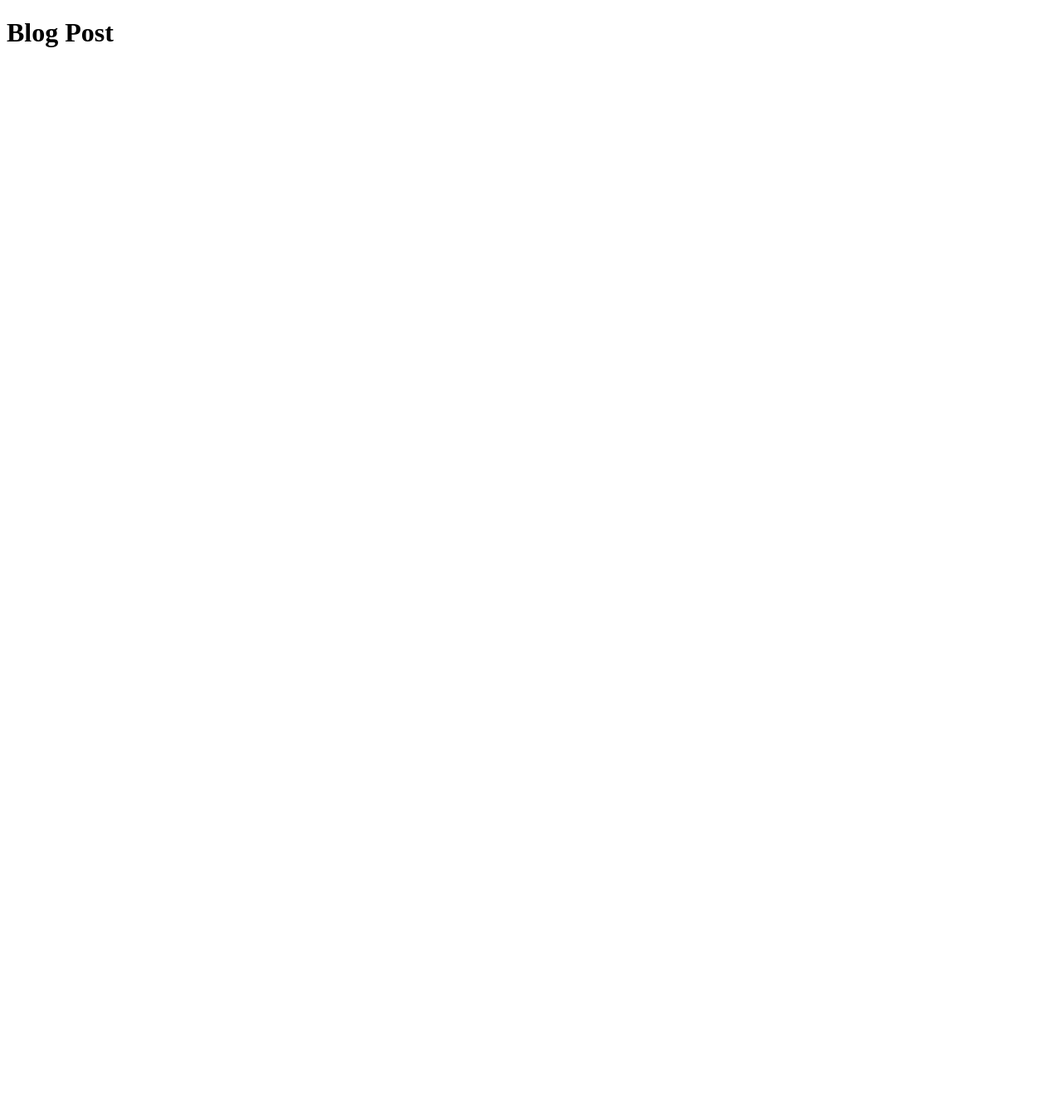
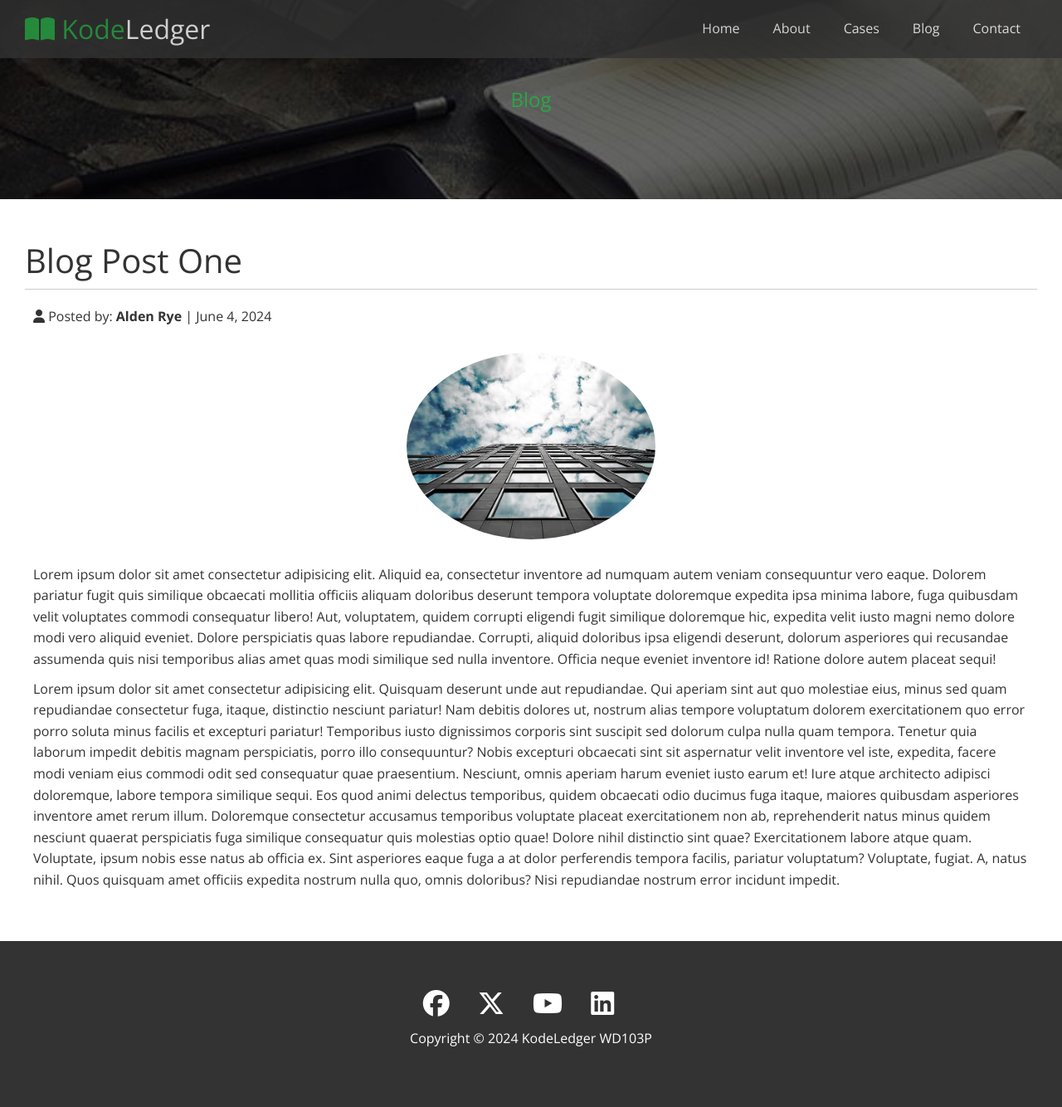
Before and after one commit to tinapen/KodeLedger, a plain HTML site: page post.html in a window 1280 px wide. Shown: the whole page at 83% size. Before the commit the page ends 800 px from the top, so only its background shows below. Drawn offline with nearby package versions, Linux system fonts and the light colour scheme.

Commit message:
KodeLedger

```diff
--- a/css/styles.css
+++ b/css/styles.css
@@ -188,6 +188,29 @@ footer a {
   height: 30vh;
 }
 
+/* Post */
+.post {
+  padding: 50px 30px;
+}
+
+.post h2 {
+  font-size: 40px;
+  margin-bottom: 20px;
+  padding-bottom: 10px;
+  border-bottom: #ccc solid 1px;
+}
+
+.post .meta {
+  margin-bottom: 30px;
+}
+
+.post img {
+  width: 300px;
+  border-radius: 50%;
+  display: block;
+  margin: 0 auto 30px;
+}
+
 /* For Mobile */
 @media (max-width: 768px) {
   .navbar {
--- a/post.html
+++ b/post.html
@@ -3,9 +3,102 @@
   <head>
     <meta charset="UTF-8" />
     <meta name="viewport" content="width=device-width, initial-scale=1.0" />
+    <link
+      rel="stylesheet"
+      href="https://cdnjs.cloudflare.com/ajax/libs/font-awesome/6.5.2/css/all.min.css"
+      integrity="sha512-SnH5WK+bZxgPHs44uWIX+LLJAJ9/2PkPKZ5QiAj6Ta86w+fsb2TkcmfRyVX3pBnMFcV7oQPJkl9QevSCWr3W6A=="
+      crossorigin="anonymous"
+      referrerpolicy="no-referrer"
+    />
+    <link rel="stylesheet" href="./css/utilities.css" />
+    <link rel="stylesheet" href="./css/styles.css" />
     <title>Post</title>
   </head>
-  <body>
-    <h1>Blog Post</h1>
+  <body id="home">
+    <!-- navbar and hero -->
+    <header class="hero blog">
+      <div id="navbar" class="navbar">
+        <h1 class="logo">
+          <span class="text-primary"><i class="fas fa-book-open"></i> Kode</span
+          >Ledger
+        </h1>
+        <nav>
+          <ul>
+            <li><a href="index.html">Home</a></li>
+            <li><a href="index.html#about">About</a></li>
+            <li><a href="index.html#cases">Cases</a></li>
+            <li><a href="index.html#blog">Blog</a></li>
+            <li><a href="index.html#contact">Contact</a></li>
+          </ul>
+        </nav>
+      </div>
+      <div class="content text-primary">
+        <h2 class="log-headder">Blog</h2>
+      </div>
+    </header>
+
+    <main>
+      <section class="post">
+        <h2>Blog Post One</h2>
+
+        <p class="meta">
+          <i class="fas fa-user"></i> Posted by: <strong>Alden Rye</strong> |
+          June 4, 2024
+        </p>
+        <p>
+          <img src="./images/blog/blog1.jpg" alt="Blog 1" />
+        </p>
+        <p>
+          Lorem ipsum dolor sit amet consectetur adipisicing elit. Aliquid ea,
+          consectetur inventore ad numquam autem veniam consequuntur vero eaque.
+          Dolorem pariatur fugit quis similique obcaecati mollitia officiis
+          aliquam doloribus deserunt tempora voluptate doloremque expedita ipsa
+          minima labore, fuga quibusdam velit voluptates commodi consequatur
+          libero! Aut, voluptatem, quidem corrupti eligendi fugit similique
+          doloremque hic, expedita velit iusto magni nemo dolore modi vero
+          aliquid eveniet. Dolore perspiciatis quas labore repudiandae.
+          Corrupti, aliquid doloribus ipsa eligendi deserunt, dolorum asperiores
+          qui recusandae assumenda quis nisi temporibus alias amet quas modi
+          similique sed nulla inventore. Officia neque eveniet inventore id!
+          Ratione dolore autem placeat sequi!
+        </p>
+        <p>
+          Lorem ipsum dolor sit amet consectetur adipisicing elit. Quisquam
+          deserunt unde aut repudiandae. Qui aperiam sint aut quo molestiae
+          eius, minus sed quam repudiandae consectetur fuga, itaque, distinctio
+          nesciunt pariatur! Nam debitis dolores ut, nostrum alias tempore
+          voluptatum dolorem exercitationem quo error porro soluta minus facilis
+          et excepturi pariatur! Temporibus iusto dignissimos corporis sint
+          suscipit sed dolorum culpa nulla quam tempora. Tenetur quia laborum
+          impedit debitis magnam perspiciatis, porro illo consequuntur? Nobis
+          excepturi obcaecati sint sit aspernatur velit inventore vel iste,
+          expedita, facere modi veniam eius commodi odit sed consequatur quae
+          praesentium. Nesciunt, omnis aperiam harum eveniet iusto earum et!
+          Iure atque architecto adipisci doloremque, labore tempora similique
+          sequi. Eos quod animi delectus temporibus, quidem obcaecati odio
+          ducimus fuga itaque, maiores quibusdam asperiores inventore amet rerum
+          illum. Doloremque consectetur accusamus temporibus voluptate placeat
+          exercitationem non ab, reprehenderit natus minus quidem nesciunt
+          quaerat perspiciatis fuga similique consequatur quis molestias optio
+          quae! Dolore nihil distinctio sint quae? Exercitationem labore atque
+          quam. Voluptate, ipsum nobis esse natus ab officia ex. Sint asperiores
+          eaque fuga a at dolor perferendis tempora facilis, pariatur
+          voluptatum? Voluptate, fugiat. A, natus nihil. Quos quisquam amet
+          officiis expedita nostrum nulla quo, omnis doloribus? Nisi repudiandae
+          nostrum error incidunt impedit.
+        </p>
+      </section>
+    </main>
+
+    <!-- Footer -->
+    <footer class="footer bg-dark">
+      <div class="social">
+        <a href="#"><i class="fab fa-facebook fa-2x"></i></a>
+        <a href="#"><i class="fab fa-x-twitter fa-2x"></i></a>
+        <a href="#"><i class="fab fa-youtube fa-2x"></i></a>
+        <a href="#"><i class="fab fa-linkedin fa-2x"></i></a>
+      </div>
+      <p>Copyright &copy; 2024 KodeLedger WD103P</p>
+    </footer>
   </body>
 </html>
```
